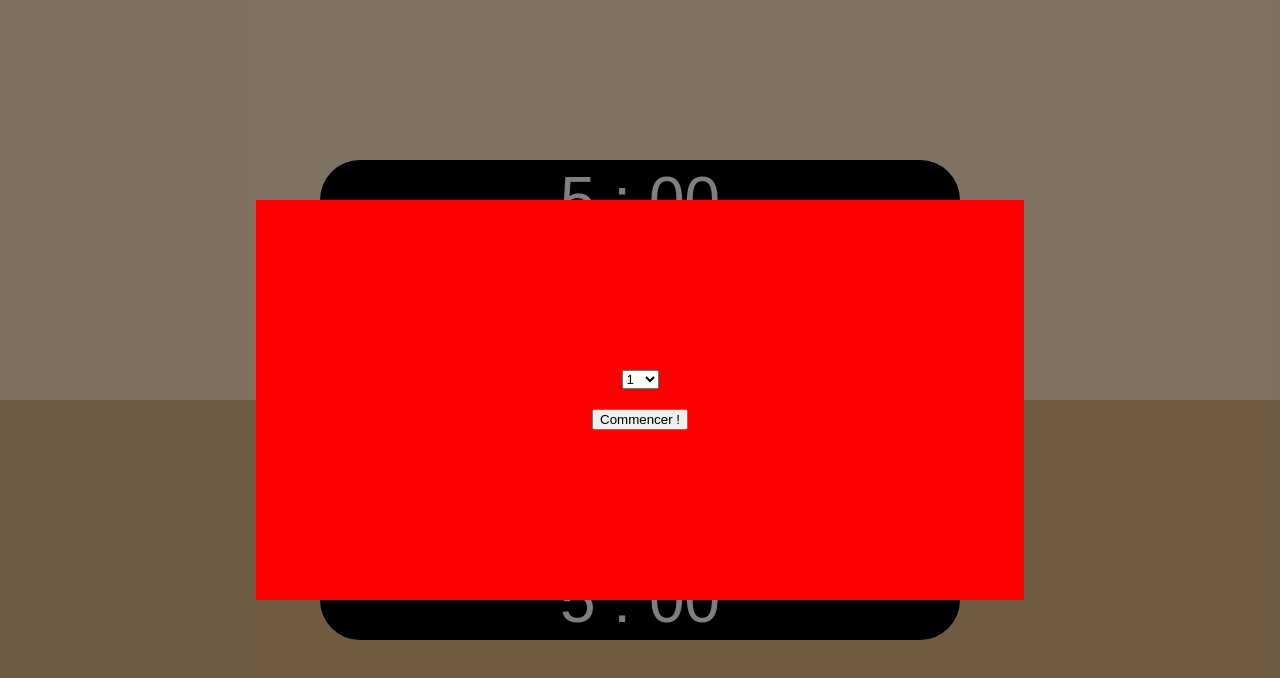
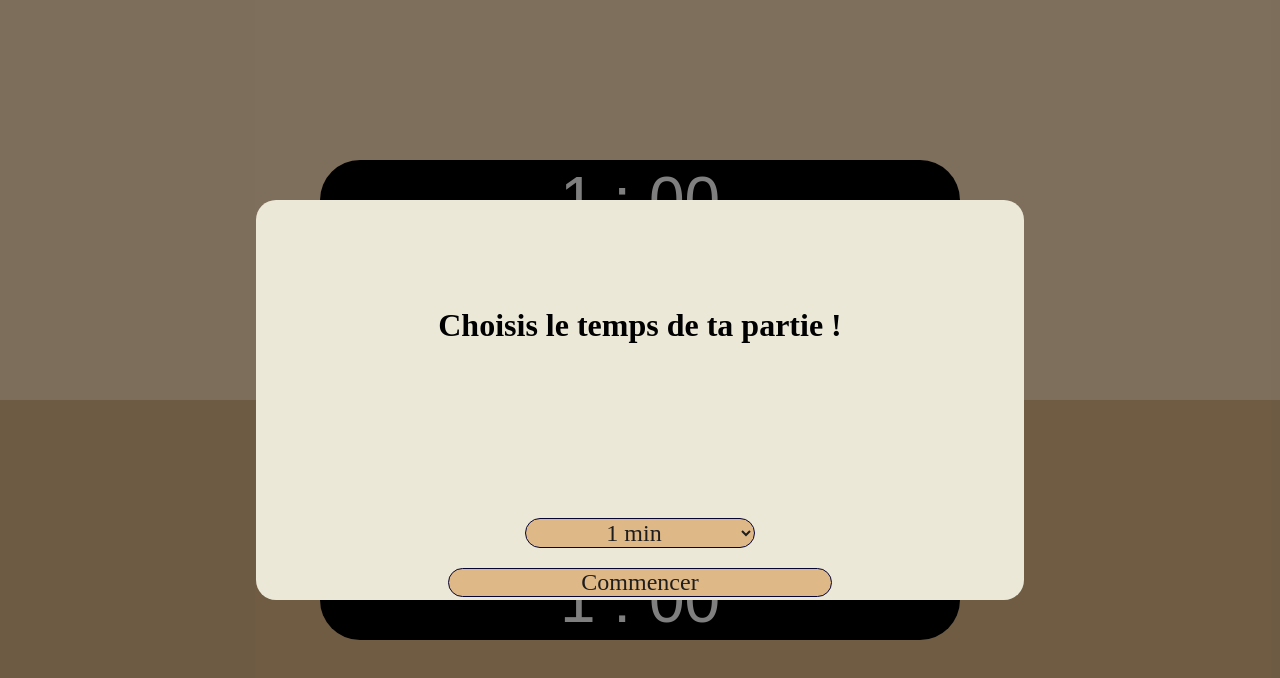
Before and after one commit to Alek6-dev/chess-clock, a plain HTML site: page index.html in a window 1280 px wide. Drawn offline with Linux system fonts and the light colour scheme.

Commit message:
Ajout positionnement modal avec flexbox

```diff
--- a/index.html
+++ b/index.html
@@ -10,8 +10,9 @@
   <div class="overlay"></div>
 
     <div class="modal">
-      <select name="" id="time-select"></select>
-      <button id="start">Commencer !</button>
+      <h1>Choisis le temps de ta partie !</h1>
+      <select name="Minutes" class="select-list" id="time-select"></select>
+      <button class="start-btn" id="start"> <span>Commencer</span> </button>
     </div>
 
     <div class="top-player">
--- a/script.js
+++ b/script.js
@@ -7,11 +7,16 @@ const bottomTimer = document.getElementById("chrono-bottom-player");
 
 const timeSelect = document.getElementById("time-select")
 const chooseMinutes = [1, 2, 3, 4, 5, 10, 15, 20, 25, 30]
+
+const startGame = document.getElementById("start")
+const modal = document.querySelector(".modal")
+const overlay = document.querySelector(".overlay")
+
 // On déclare les variables minutes et secondes du top-player
-let topMinutes = 5;
+let topMinutes = chooseMinutes[0];
 let topSeconds = 0;
 // On déclare les variables minutes et secondes du bottom-player
-let bottomMinutes = 5;
+let bottomMinutes = chooseMinutes[0];
 let bottomSeconds = 0;
 
 let activePlayer = "top";
@@ -42,11 +47,19 @@ chooseMinutes.forEach(element => {
     option.value = element;
 
     // 3️⃣ On définit le texte visible dans le menu déroulant
-    option.textContent = element;
+    option.textContent = element + " min";
 
     // 4️⃣ On ajoute l'option au select
     timeSelect.appendChild(option);
 });
+
+// Faire disparaitre l'affichage par défaut de paramètres lorsqu'on clique sur commencer
+startGame.addEventListener("click", () => {
+    modal.style.display = "none";
+    overlay.style.display = "none";
+    play();
+})
+
 
 timeSelect.addEventListener("change", () => {
     topMinutes = parseInt(timeSelect.value);
@@ -55,10 +68,6 @@ timeSelect.addEventListener("change", () => {
     topTimer.textContent = topMinutes + " : " + topSeconds;
     bottomTimer.textContent = bottomMinutes + " : " + bottomSeconds;
 });
-
-
-
-// play()
 
 function togglePlayer() {
     if (activePlayer === "top") {
--- a/style.css
+++ b/style.css
@@ -1,3 +1,7 @@
+* {
+    padding: 0;
+    margin: 0;
+}
 body {
   margin: 0;
   padding: 0;
@@ -12,7 +16,8 @@ body {
     z-index: 1;
 }
 .modal {
-    background: red;
+    background: rgb(235, 232, 216);
+    border-radius: 20px;
     width: 60%;
     height: 50%;
     top: 50%;
@@ -28,10 +33,58 @@ body {
     align-items: center;
     gap: 20px;
 }
+h1 {
+    font-family: figtree;
+    margin-top: 20%;
+}
+.select-list {
+    width: 30%;
+    height: 50px;
+    border: 1px solid rgb(5, 5, 54);
+    border-radius: 999px;
+    cursor: pointer;
+    background-color: burlywood;
+    color: rgb(31, 30, 30);
+    font-family: figtree;
+    font-size: 1.5rem;
+    display: flex;
+    justify-content: center;
+    align-items: center;
+    text-align: center;
+    transition: 0.3s ease;
+    transform-origin: center center;
+    padding: 0;
+    line-height: 0px;
+    margin-top: 20%;
+}
+.start-btn {
+    width: 50%;
+    height: 50px;
+    border: 1px solid rgb(5, 5, 54);
+    border-radius: 999px;
+    cursor: pointer;
+    background-color: burlywood;
+    color: rgb(31, 30, 30);
+    font-family: figtree;
+    font-size: 1.5rem;
+    display: flex;
+    justify-content: center;
+    align-items: center;
+    text-align: center;
+    transition: 0.3s ease;
+    margin-top: auto;
+    margin-bottom: 50px;
+}
+.start-btn:hover {
+    background-color: rgb(252, 221, 184);
+}
+.start-btn:active {
+    background-color: rgb(252, 221, 184);
+}
 .top-player {
     width: 100%;
     height: 50vh;
-    background-color: bisque;
+    background-color: rgb(252, 221, 184);
     display: flex;
     justify-content: center;
     align-items: center;
```
